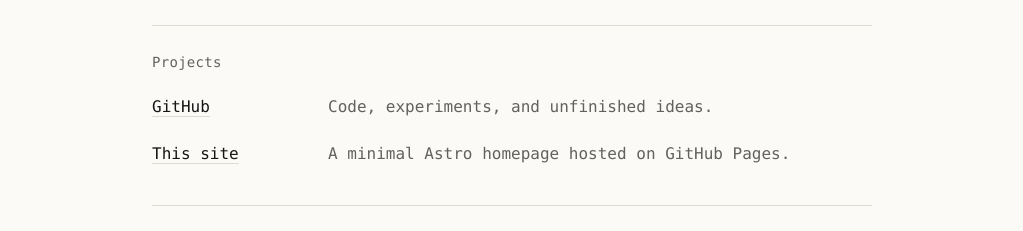
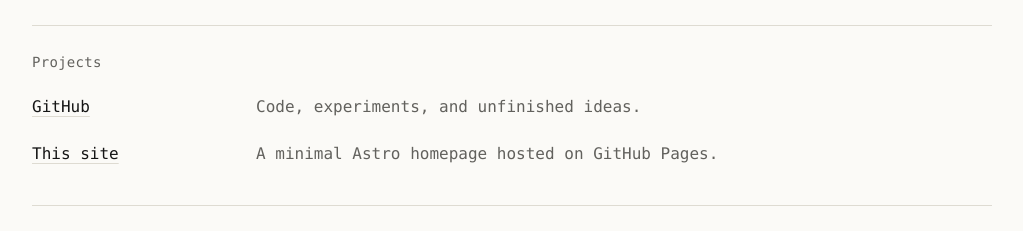
Before and after one commit to zhangwenxuan322/zhangwenxuan322.github.io, an Astro site: page / in a window 1280 px wide. Shown: the part 560-791 px from the top of the page, without its empty margins (128-1151 px from the left). Built offline with nearby package versions, Linux system fonts and the light colour scheme; Astro itself is replaced by a stand-in of ours.

Commit message:
Widen homepage content

```diff
--- a/src/styles/global.css
+++ b/src/styles/global.css
@@ -24,7 +24,7 @@ body {
 }
 
 main {
-  width: min(720px, calc(100vw - 40px));
+  width: min(960px, calc(100vw - 56px));
   margin: 0 auto;
   padding: 72px 0 56px;
 }
@@ -84,8 +84,8 @@ ul {
 
 li {
   display: grid;
-  grid-template-columns: 160px 1fr;
-  gap: 16px;
+  grid-template-columns: 200px 1fr;
+  gap: 24px;
   padding: 10px 0;
 }
 
@@ -108,7 +108,7 @@ a:focus-visible {
 
 @media (max-width: 560px) {
   main {
-    width: min(100% - 28px, 720px);
+    width: min(100% - 28px, 960px);
     padding-top: 44px;
   }
 
```
